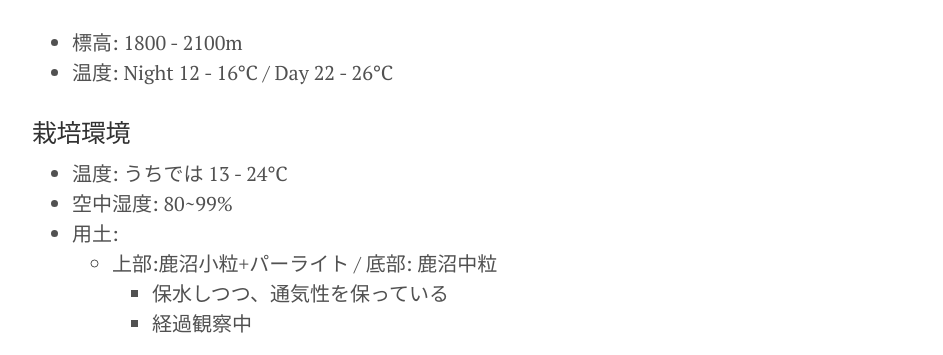
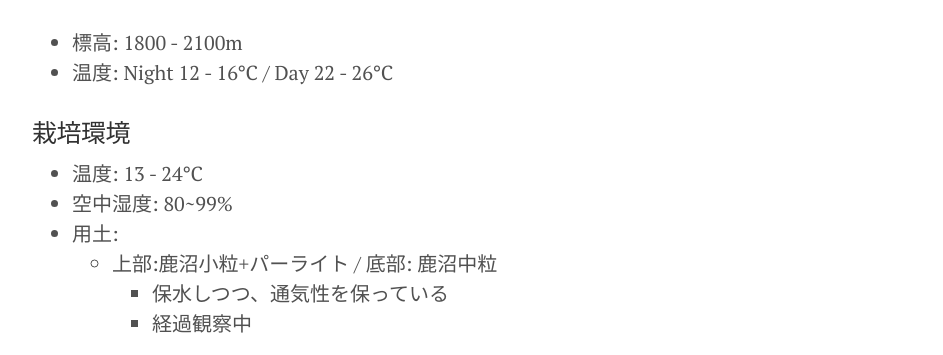
Before and after one commit to MojamojaK/aristo, a Jekyll site: the page built from collections/_cultivation_logs/N_jamban.md, in a window 1280 px wide. Shown: the part 791-1146 px from the top of the page, without its empty margins (168-1111 px from the left). Built offline with Jekyll 4.4.1, drawn with Linux system fonts in a browser that asks for light colours; nearby versions of some CDN libraries.

Commit message:
Update content

```diff
--- a/_includes/intro.html
+++ b/_includes/intro.html
@@ -10,6 +10,6 @@
 
     更新は不定期。過去のことを思い出しながら書いていることもあるので日付等は正確ではありません。
 
-    左のサイドバーより栽培リスト等掲載あります。
+    左上の"三"ボタンをクリックしたのちサイドバーより栽培リスト等掲載あります。
     全然完成していないですが、タイトルのあるページは随時更新予定です。
 </span>
--- a/collections/_cultivation_logs/N_jamban.md
+++ b/collections/_cultivation_logs/N_jamban.md
@@ -29,7 +29,7 @@
 - 温度: Night 12 - 16℃ / Day 22 - 26℃
 
 ### 栽培環境
-- 温度: うちでは 13 - 24℃
+- 温度: 13 - 24℃
 - 空中湿度: 80~99%
 - 用土:
   - 上部:鹿沼小粒+パーライト / 底部: 鹿沼中粒
```
